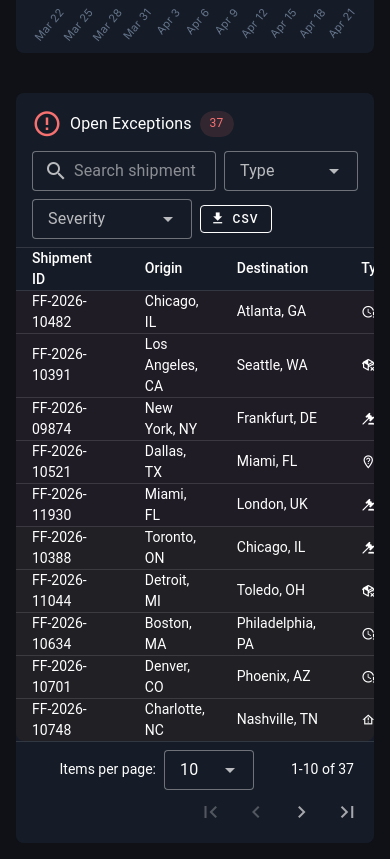
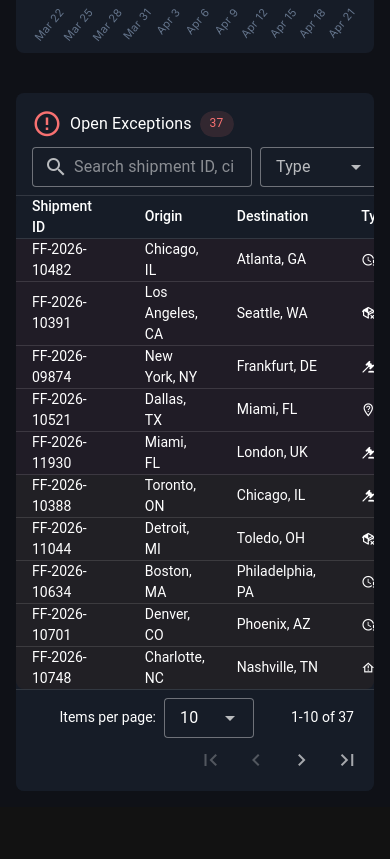
Before and after one commit to kmcconnell4/Protogen_Academy_200_Capstone_Redux_Again, a Vue app: page / in a window 390 px wide. Shown: the part 1493-2352 px from the top of the page. After the commit the page ends 2300 px from the top, so only its background shows below. Built offline with nearby package versions, Linux system fonts and the light colour scheme.

Commit message:
More tweaks for mobile optimization

```diff
--- a/src/components/exceptions/ExceptionsTable.vue
+++ b/src/components/exceptions/ExceptionsTable.vue
@@ -1,8 +1,10 @@
 <template>
   <v-card>
     <v-card-title class="pa-4 pb-2">
-      <!-- Title row: always a single line -->
-      <div class="d-flex align-center ga-2 mb-3">
+      <!-- On desktop: title + filters all on one line. On mobile: title on top, filters below. -->
+      <div class="d-flex flex-wrap align-center ga-2">
+        <!-- Title group (never wraps internally) -->
+        <div class="d-flex align-center ga-2 flex-shrink-0">
           <v-icon icon="mdi-alert-circle-outline" color="error" />
           <span class="text-subtitle-1 font-weight-semibold">Open Exceptions</span>
           <v-chip color="error" size="small" variant="tonal">
@@ -10,8 +12,11 @@
           </v-chip>
         </div>
 
-      <!-- Filters row: wraps naturally on small screens -->
-      <div class="d-flex flex-wrap align-center ga-2">
+        <!-- Spacer pushes filters to the right on desktop -->
+        <v-spacer class="d-none d-sm-block" />
+
+        <!-- Filters: inline on desktop, full-width row on mobile -->
+        <div class="d-flex align-center ga-2 flex-shrink-0">
         <!-- Search -->
         <v-text-field
           v-model="exceptionSearch"
@@ -21,7 +26,7 @@
           variant="outlined"
           hide-details
           clearable
-          style="min-width: 180px; flex: 1 1 180px; max-width: 320px"
+          style="width: 220px; flex: 0 0 220px"
         />
 
         <!-- Type filter -->
@@ -33,7 +38,7 @@
           variant="outlined"
           hide-details
           clearable
-          style="min-width: 130px; flex: 1 1 130px; max-width: 180px"
+          style="min-width: 120px; flex: 0 1 140px"
         />
 
         <!-- Severity filter -->
@@ -45,7 +50,7 @@
           variant="outlined"
           hide-details
           clearable
-          style="min-width: 120px; flex: 1 1 120px; max-width: 160px"
+          style="min-width: 110px; flex: 0 1 130px"
         />
 
         <!-- Export CSV -->
@@ -57,6 +62,7 @@
         >
           CSV
         </v-btn>
+      </div>
       </div>
     </v-card-title>
 
```
Lines whose indentation alone changed are shown as unchanged.
